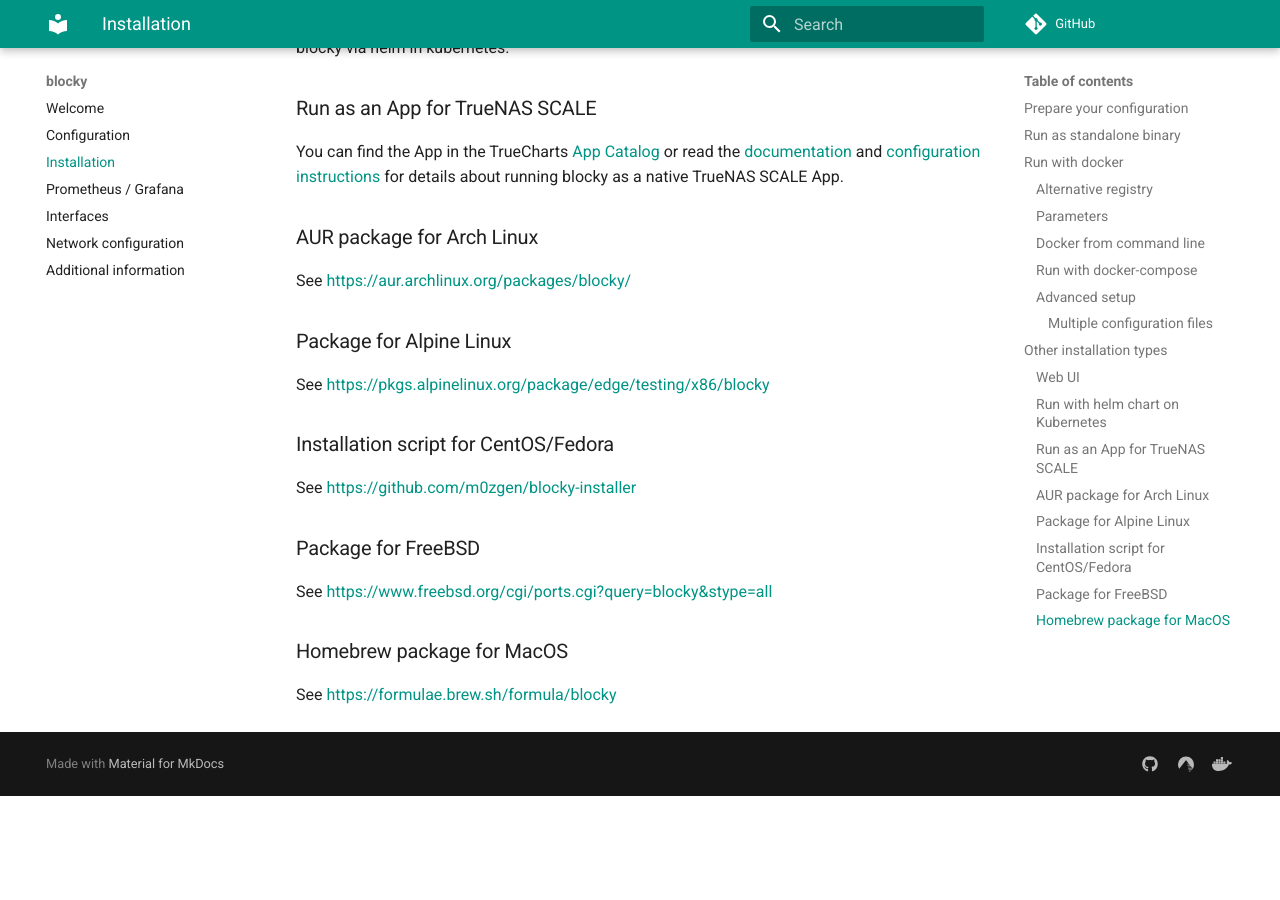
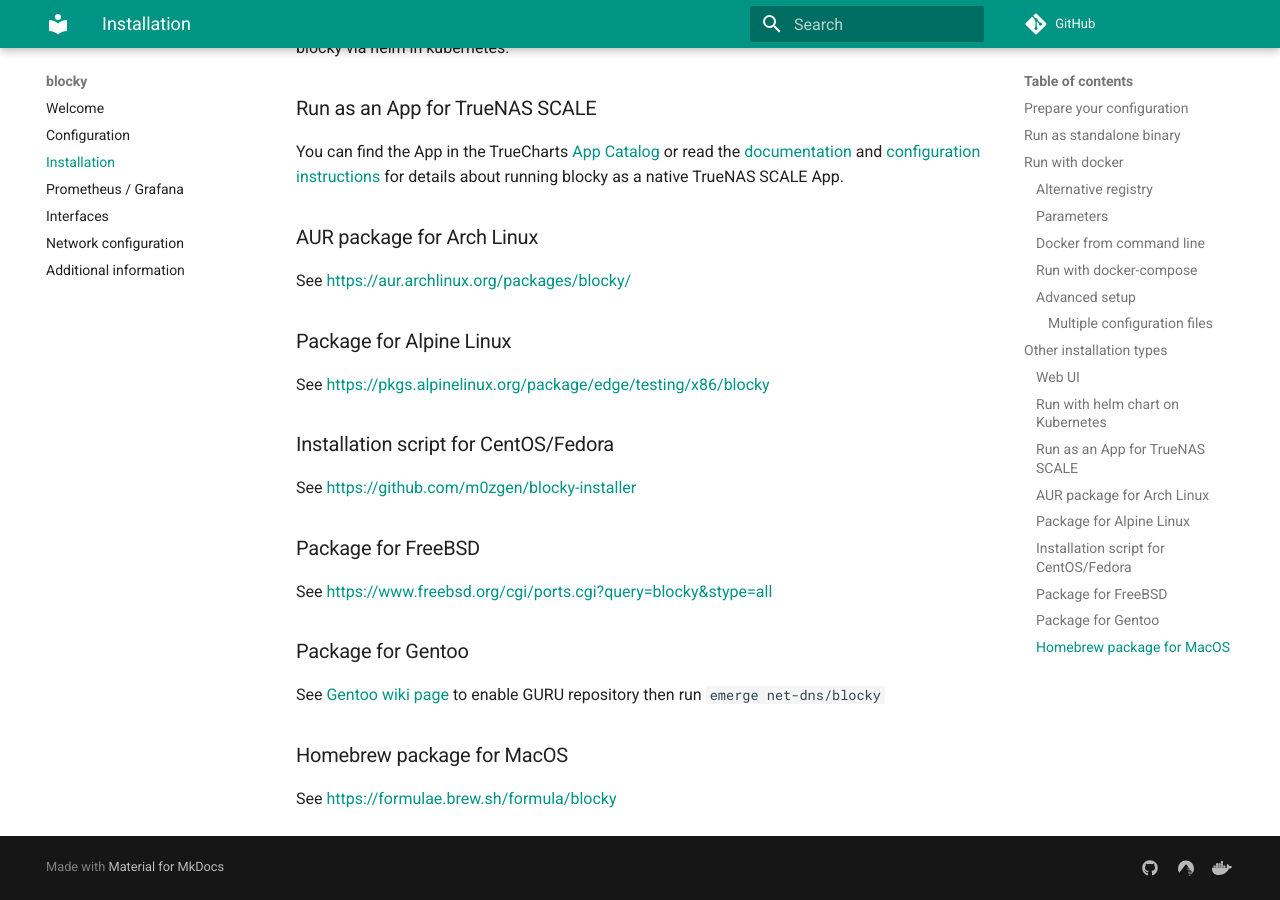
Before and after one commit to 0xERR0R/blocky, an MkDocs documentation site: the page built from docs/installation.md, in a window 1280 px wide and 900 px high, scrolled down 3646 px. Built offline with MkDocs 1.6.1 and Material for MkDocs 9.7.7, drawn with Linux system fonts in a browser that asks for light colours; comment, search, counter and statistics services are not loaded; the version menu is left out; before the commit the page ends 4442 px from its top, so only the background shows below that.

Commit message:
docs: add links for Gentoo package
Signed-off-by: Rahil Bhimjiani <me@rahil.rocks>

```diff
--- a/docs/installation.md
+++ b/docs/installation.md
@@ -181,6 +181,10 @@
 
 See [https://www.freebsd.org/cgi/ports.cgi?query=blocky&stype=all](https://www.freebsd.org/cgi/ports.cgi?query=blocky&stype=all)
 
+### Package for Gentoo
+
+See [Gentoo wiki page](https://wiki.gentoo.org/wiki/Project:GURU/Information_for_End_Users) to enable GURU repository then run `emerge net-dns/blocky`
+
 ### Homebrew package for MacOS
 
 See [https://formulae.brew.sh/formula/blocky](https://formulae.brew.sh/formula/blocky)
```
